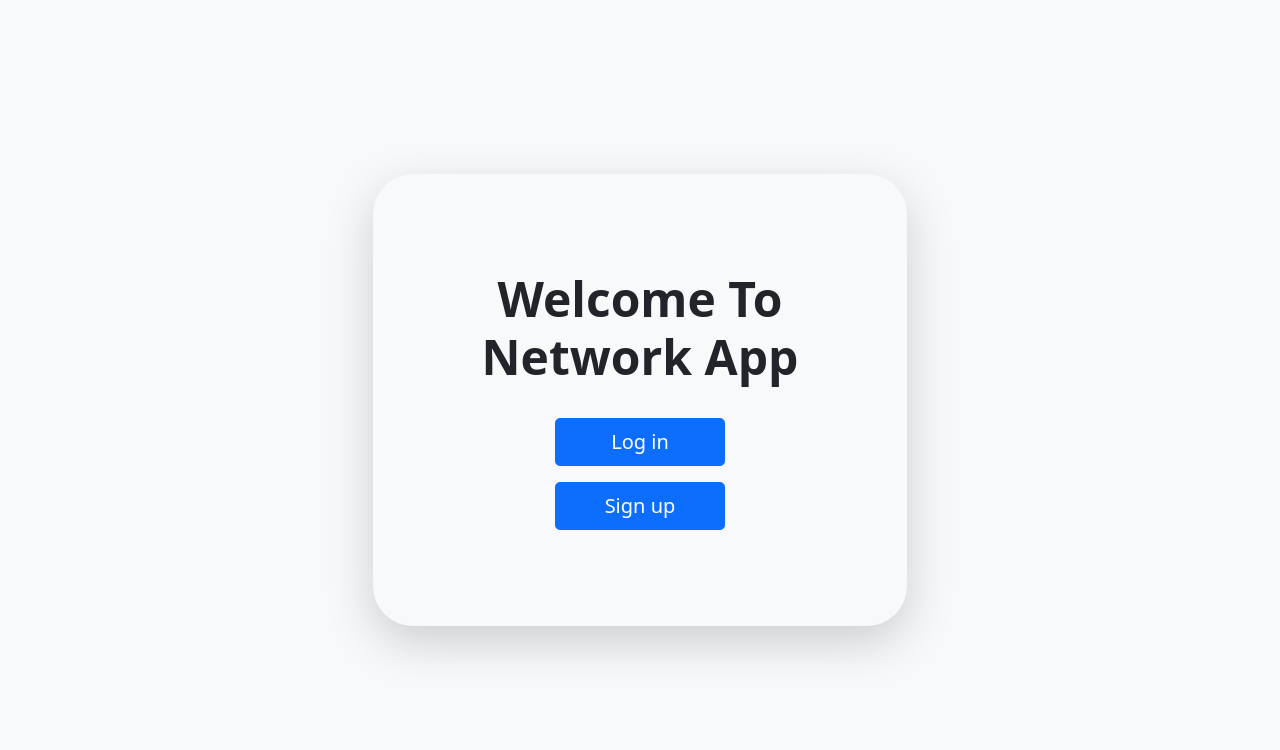
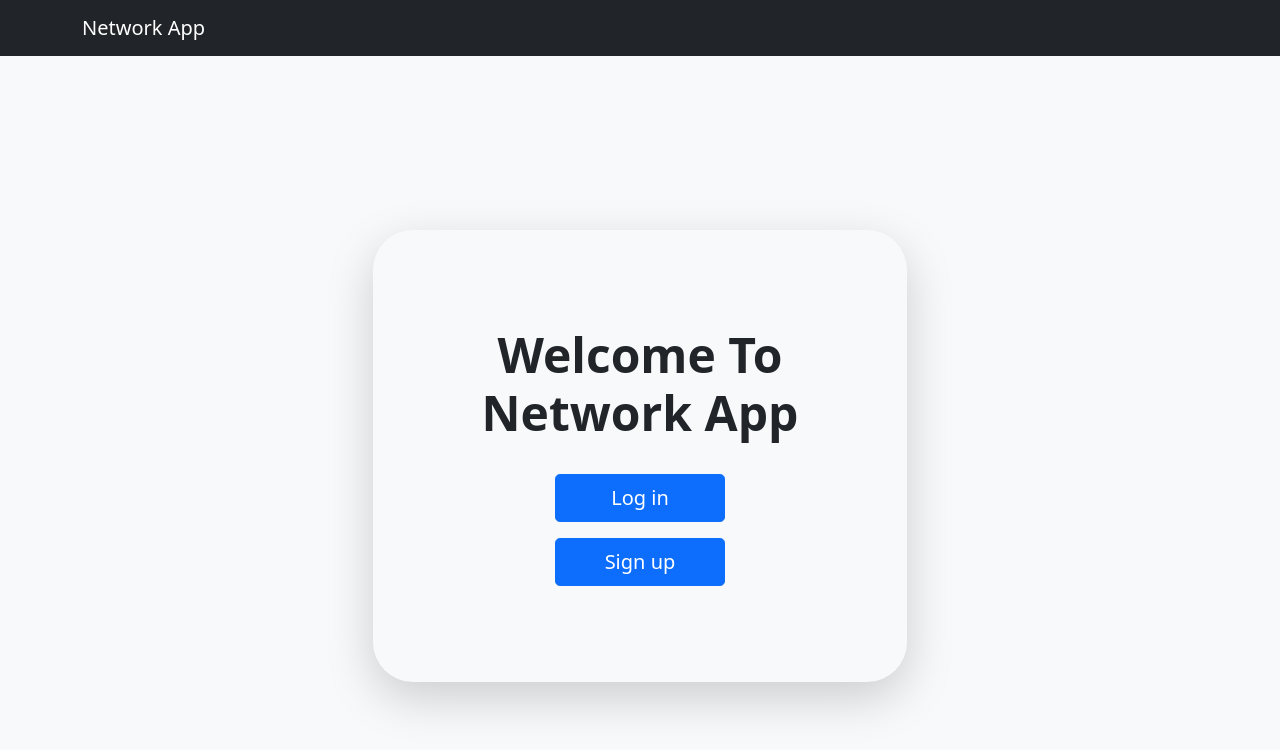
Before and after one commit to team-faci/frontend, a React (Create React App) app: page / in a window 1280 px wide. Shown: the top 750 px of the page. Built offline with nearby package versions, Linux system fonts and the light colour scheme.

Commit message:
Add React Router and navbar

```diff
--- a/package.json
+++ b/package.json
@@ -10,6 +10,7 @@
     "react": "^18.1.0",
     "react-bootstrap": "^2.4.0",
     "react-dom": "^18.1.0",
+    "react-router-dom": "^6.3.0",
     "react-scripts": "5.0.1",
     "web-vitals": "^2.1.4"
   },
--- a/src/App.js
+++ b/src/App.js
@@ -1,16 +1,34 @@
 import './App.css';
+import {Link, Route, Routes} from 'react-router-dom';
+import Container from "react-bootstrap/Container";
 import Col from "react-bootstrap/Col";
 import Button from "react-bootstrap/Button";
+import Navbar from "react-bootstrap/Navbar";
 
 function App() {
   return (
-    <DemoHomepage/>
+    <div className="bg-light">
+      <DemoNavbar />
+      <Routes>
+        <Route path="/" element={<DemoHomepage />}/>
+      </Routes>
+    </div>
+  );
+}
+
+function DemoNavbar() {
+  return (
+    <Navbar bg="dark" variant="dark">
+      <Container>
+        <Navbar.Brand as={Link} to="/">Network App</Navbar.Brand>
+      </Container>
+    </Navbar>
   );
 }
 
 function DemoHomepage() {
   return (
-    <div className="vh-100 vw-100 d-flex align-items-center justify-content-center bg-light">
+    <div className="vh-100 vw-100 d-flex align-items-center justify-content-center">
       <Col
         xs={10}
         md={5}
--- a/src/index.js
+++ b/src/index.js
@@ -1,5 +1,6 @@
 import React from 'react';
 import ReactDOM from 'react-dom/client';
+import {BrowserRouter} from "react-router-dom";
 import './index.css';
 import App from './App';
 import reportWebVitals from './reportWebVitals';
@@ -8,7 +9,9 @@ import 'bootstrap/dist/css/bootstrap.min.css';
 const root = ReactDOM.createRoot(document.getElementById('root'));
 root.render(
   <React.StrictMode>
-    <App/>
+    <BrowserRouter>
+      <App/>
+    </BrowserRouter>
   </React.StrictMode>
 );
 
```
Also changed, not shown: 1 other file (tests, documents, lock files or other folders).
